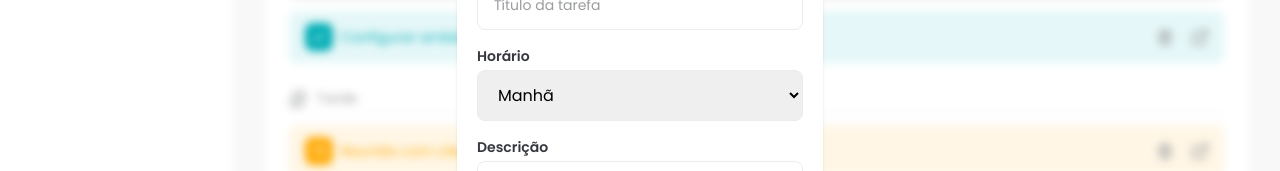
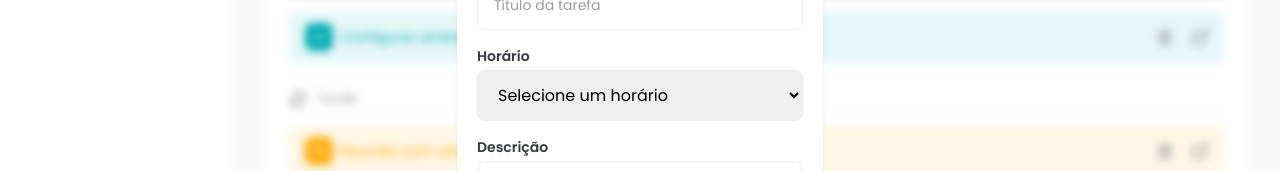
Before and after one commit to DevDaniloSants/fsc-task-manager, a React (Vite) app: page / in a window 1280 px wide. Both pictures are taken after a click on the button "Nova tarefas". Shown: the part 319-490 px from the top of the page. Built offline with nearby package versions, Linux system fonts and the light colour scheme.

Commit message:
feat: add validation erros to AddTaskDialog component

```diff
--- a/src/components/AddTaskDialog.jsx
+++ b/src/components/AddTaskDialog.jsx
@@ -11,22 +11,41 @@ import TimeSelect from './TimeSelect';
 
 const AddTaskDialog = ({ isOpen, handleClose, handleSubmit }) => {
   const [title, setTitle] = useState('');
-  const [time, setTime] = useState('morning');
+  const [time, setTime] = useState('');
   const [description, setDescription] = useState('');
+  const [erros, setErros] = useState([]);
 
   const nodeRef = useRef();
 
   useEffect(() => {
     if (!isOpen) {
       setTitle('');
-      setTime('morning');
+      setTime('');
       setDescription('');
     }
   }, [isOpen]);
 
   const handleSubmitClick = () => {
-    if (!title.trim() || !time.trim() || !description.trim()) {
-      return alert('Preencha todos os campos');
+    const newErros = [];
+
+    if (!title.trim()) {
+      newErros.push({ inputTitle: 'title', message: 'O título é obrigatório' });
+    }
+
+    if (!time.trim()) {
+      newErros.push({ inputTitle: 'time', message: 'O horário é obrigatório' });
+    }
+
+    if (!description.trim()) {
+      newErros.push({
+        inputTitle: 'description',
+        message: 'A descrição é obrigatória',
+      });
+    }
+
+    if (newErros.length > 0) {
+      setErros(newErros);
+      return;
     }
 
     handleSubmit({
@@ -39,6 +58,13 @@ const AddTaskDialog = ({ isOpen, handleClose, handleSubmit }) => {
 
     handleClose();
   };
+
+  const titleError = erros.find((error) => error.inputTitle === 'title');
+  const timeError = erros.find((error) => error.inputTitle === 'time');
+  const descriptionError = erros.find(
+    (error) => error.inputTitle === 'description'
+  );
+
   return (
     <CSSTransition
       in={isOpen}
@@ -67,16 +93,21 @@ const AddTaskDialog = ({ isOpen, handleClose, handleSubmit }) => {
                   placeholder="Título da tarefa"
                   value={title}
                   onChange={(e) => setTitle(e.target.value)}
+                  errorMessage={titleError?.message}
                 />
+
                 <TimeSelect
                   value={time}
                   onChange={(e) => setTime(e.target.value)}
+                  errorMessage={timeError?.message}
                 />
+
                 <Input
                   label="Descrição"
                   placeholder="Descreva a tarefa"
                   value={description}
                   onChange={(e) => setDescription(e.target.value)}
+                  errorMessage={descriptionError?.message}
                 />
 
                 <div className="flex gap-3">
--- a/src/components/Input.jsx
+++ b/src/components/Input.jsx
@@ -1,12 +1,15 @@
 import InputLabel from './InputLabel';
 
-const Input = ({ label, ...rest }) => {
+const Input = ({ label, errorMessage, ...rest }) => {
   return (
     <InputLabel className="flex flex-col space-y-1 text-left" label={label}>
       <input
         className="rounded-lg border border-solid border-[#ECECEC] px-4 py-3 outline-[#00ADB5] placeholder:text-sm placeholder:text-[#9A9C9F]"
         {...rest}
       />
+      {errorMessage && (
+        <span className="text-left text-xs text-red-500">{errorMessage}</span>
+      )}
     </InputLabel>
   );
 };
--- a/src/components/TimeSelect.jsx
+++ b/src/components/TimeSelect.jsx
@@ -1,17 +1,25 @@
 import InputLabel from './InputLabel';
 
 const TimeSelect = (props) => {
-  console.log(props);
   return (
     <InputLabel label="Horário">
       <select
         className="rounded-lg border border-solid border-[#ECECEC] px-4 py-3 outline-[#00ADB5] placeholder:text-sm placeholder:text-[#9A9C9F]"
         {...props}
       >
+        <option value="" disabled>
+          Selecione um horário
+        </option>
         <option value="morning">Manhã</option>
         <option value="afternoon">Tarde</option>
         <option value="evening">Noite</option>
       </select>
+
+      {props.errorMessage && (
+        <span className="text-left text-xs text-red-500">
+          {props.errorMessage}
+        </span>
+      )}
     </InputLabel>
   );
 };
```
